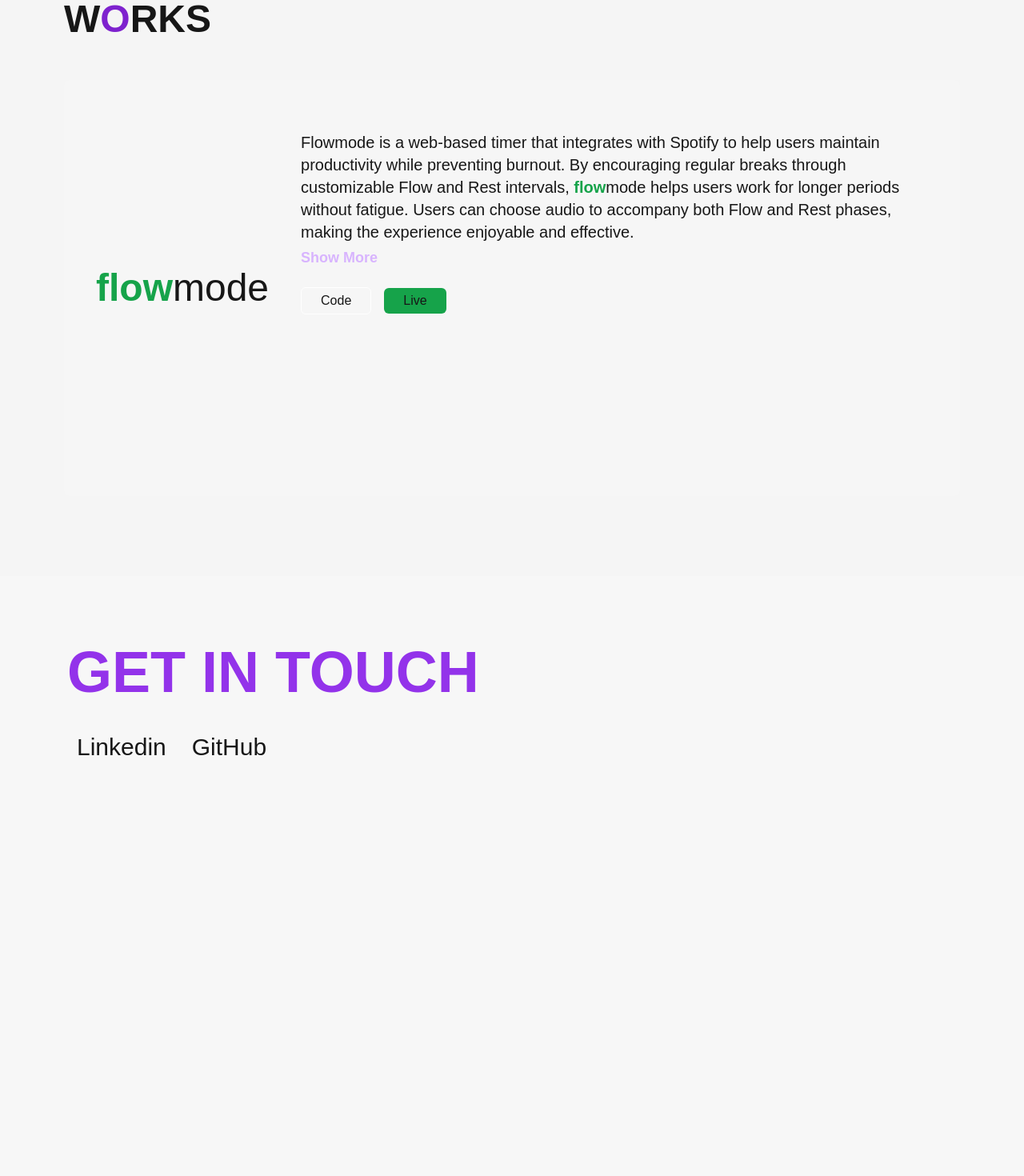
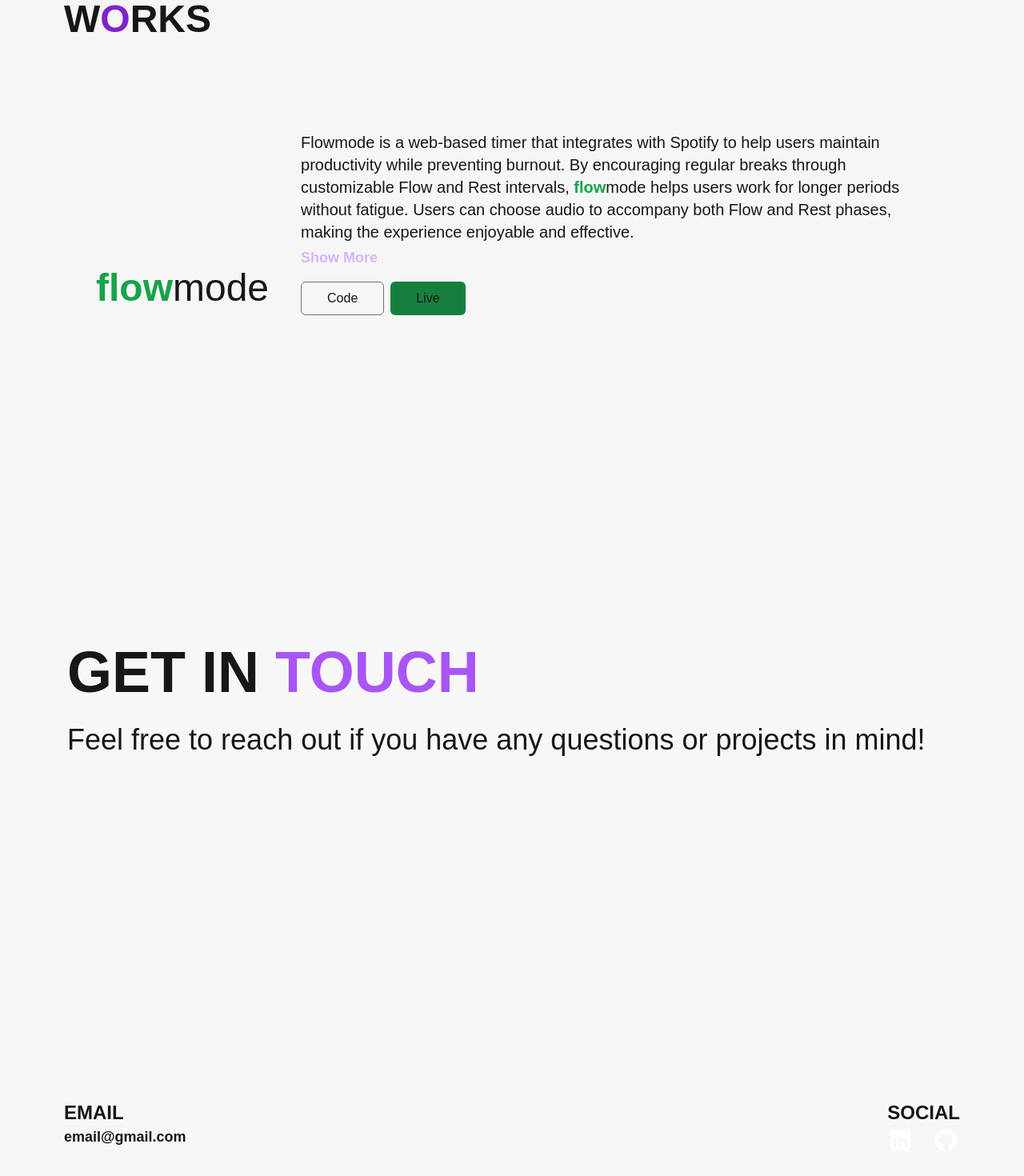
Before and after one commit to ma-boles/mbolesdev, a Next.js app: page / in a window 1280 px wide. Shown: the part 2608-4078 px from the top of the page at 80% size. Built offline with nearby package versions, Linux system fonts and the light colour scheme.

Commit message:
git commit -m "added socials links"

```diff
--- a/src/app/page.js
+++ b/src/app/page.js
@@ -1,4 +1,5 @@
 import ProjectDetails from "./components/ProjectDetails";
+import Image from "next/image";
 
 export default function Home() {
   return (
@@ -60,19 +61,49 @@ export default function Home() {
 
             <ProjectDetails />
 
-            <div className="mt-4">
-              <button className="py-1 px-6  mr-2 border border-white rounded-md">Code</button>
-              <button className="py-1 px-6 m-2 bg-green-600 rounded-md">Live</button>
+            <div className="flex mt-4 mb-2">
+              <button className="px-8 py-2 border border-gray-500 rounded-md hover:bg-gray-500">Code</button>
+              <button className="px-8 py-2 mx-2  bg-green-700 rounded-md hover:bg-green-600">Live</button>
             </div>
           </div>
       </div>
     </section>
 
-    <section className="grid grid-rows-[20px_1fr_20px] bg-white bg-opacity-20 min-h-screen sm:p-20 ">
-      <h1 className="p-1 text-7xl font-extrabold text-purple-600">GET IN TOUCH</h1>
-      <div className="flex mt-20">
-        <h2 className="p-4 text-3xl">Linkedin</h2>
-        <h2 className="p-4 text-3xl">GitHub</h2>
+    <section className="grid grid-rows-[20px_1fr_20px] bg-white bg-opacity-20 min-h-screen relative sm:p-20 ">
+      <h1 className="p-1 text-7xl font-extrabold">GET IN <span className="text-purple-500">TOUCH</span><br/>
+      <span className="text-4xl font-medium">Feel free to reach out if you have any questions or projects in mind!</span></h1>
+      <div className="absolute bottom-0 left-0 right-0 flex p-20 justify-between">
+        <div className="text-left">
+          <h2 className="text-2xl font-bold">EMAIL</h2>
+          <p className="text-lg font-semibold">email@gmail.com</p>
+        </div>
+        <div className="text-left">
+          <h2 className="pb-1 text-2xl font-bold">SOCIAL</h2>
+          <div className="flex px-1 justify-between">
+            <a href="https://www.linkedin.com/in/mary-boles"
+              target="_blank"
+              rel="noopener noreferrer">
+                <div className="invert">
+                  <Image
+                    src="/linkedin-brands-solid (1).svg"
+                    alt="Link to LinkedIn Profile"
+                    width={25}
+                    height={25} />
+                </div>
+            </a>
+            <a href="https://github.com/ma-boles"
+              target="_blank"
+              rel="noopener noreferrer">
+                <div className="invert">
+                  <Image
+                    src="/github-brands-solid (1).svg"
+                    alt="Link to GitHub Profile"
+                    width={27}
+                    height={27}/>
+                </div>
+            </a>
+          </div>
+        </div>
       </div>
     </section>
     </>
```
